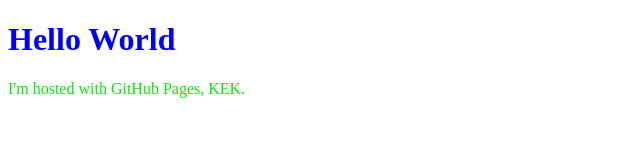
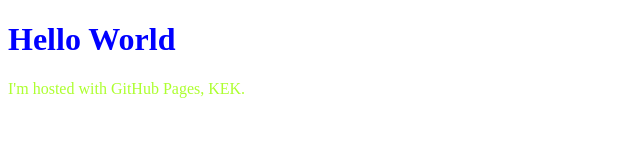
Before and after one commit to Dec3ptor/Dec3ptor.github.io, a plain HTML site: page index.html in a window 1280 px wide. Shown: the whole page, without its empty margins (0-640 px from the left). Drawn offline with Linux system fonts and the light colour scheme.

Commit message:
Update style.css

```diff
--- a/style.css
+++ b/style.css
@@ -2,5 +2,5 @@
     color: blue;
   }
 p {
-    color: rgb(14, 229, 14);
+    color: greenyellow;
 }
```
